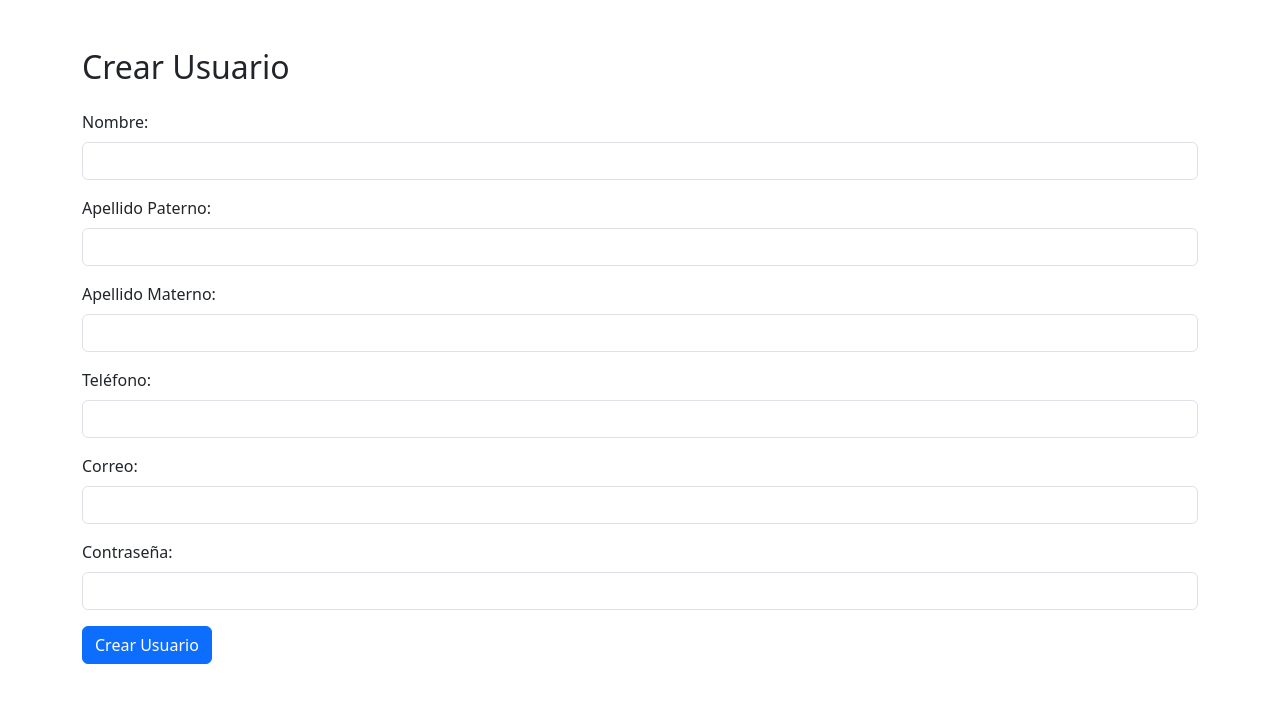
After one commit to jgonzalezfer/impactDev1, a PHP site: page /crear_usuario.php in a window 1280 px wide. The commit adds this page. Shown: the top 703 px of the page. Run offline with PHP 8.4, Linux system fonts and the light colour scheme.

Commit message:
funcional crear user

```diff
--- a/src/controller/UserController.php
+++ b/src/controller/UserController.php
@@ -9,51 +9,23 @@ class UserController
         $this->db = $db;
     }
 
-    public function createUser($data)
-    {
-        // Implementa la lógica para crear un usuario en la base de datos
-        // Asegúrate de validar los campos aquí antes de la inserción
-        $name = $data['name'];
-        $email = $data['email'];
-        $phone = $data['phone'];
-
-        // Ejemplo simple de validación
-        if (empty($name) || empty($email) || empty($phone)) {
-            return ["error" => "Todos los campos son obligatorios."];
-        }
-
-        // Continuar con la lógica de inserción en la base de datos
-        // ...
-
-        return ["success" => "Usuario creado exitosamente."];
-    }
-
-
-    public function readUser($userId)
-    {
-        // Implementa la lógica para leer un usuario de la base de datos
-        // ...
-    }
-
+    // eliminar usuario
     public function eliminarUsuario($id)
     {
         try {
-            // Lógica para eliminar al usuario por ID
             $this->db->eliminarUsuario($id);
 
-            // Redirigir a la página de usuarios después de la eliminación
             header('Location: home.php');
             exit();
         } catch (PDOException $e) {
             die("Error al eliminar usuario: " . $e->getMessage());
         }
     }
+
     // Obtener detalles del usuario por ID
-
     public function getUserDetails($id)
     {
         try {
-            // Logic to fetch user details from the UserModel
             return $this->db->getUserDetails($id);
         } catch (PDOException $e) {
             throw new Exception("Error al obtener detalles del usuario: " . $e->getMessage());
@@ -64,12 +36,27 @@ class UserController
     public function updateUser($id, $userData)
     {
         try {
-        // Logic to update user details in the UserModel
             $this->db->updateUser($id, $userData);
         } catch (PDOException $e) {
             throw new Exception("Error al actualizar usuario: " . $e->getMessage());
         }
     }
 
+    // Crear un nuevo usuario
+    public function createUser($data)
+    {
+        try {
+            $result = $this->db->createUser($data);
+
+            if (isset($result['success'])) {
+                echo '<div class="alert alert-success" role="alert">' . $result['success'] . '</div>';
+            } elseif (isset($result['error'])) {
+                echo '<div class="alert alert-danger" role="alert">' . $result['error'] . '</div>';
+            }
+        } catch (Exception $e) {
+            die("Error al crear usuario: " . $e->getMessage());
+        }
+    }
+
 
 }
--- /dev/null
+++ b/src/crear_usuario.php
@@ -0,0 +1,80 @@
+<?php
+require_once './controller/UserController.php';
+require_once './models/UserModel.php';
+
+// Inicializar el controlador y el modelo
+$userController = new UserController(new UserModel());
+
+if ($_SERVER['REQUEST_METHOD'] === 'POST') {
+    $userData = [
+        'nombre' => $_POST['nombre'],
+        'apellido_paterno' => $_POST['apellido_paterno'],
+        'apellido_materno' => $_POST['apellido_materno'],
+        'correo' => $_POST['correo'],
+        'telefono' => $_POST['telefono'],
+        'contrasena' => $_POST['contrasena']
+    ];
+
+    $result = $userController->createUser($userData);
+
+    if (isset($result['success'])) {
+        echo '<div class="alert alert-success" role="alert">' . $result['success'] . '</div>';
+
+    } elseif (isset($result['error'])) {
+        echo '<div class="alert alert-danger" role="alert">' . $result['error'] . '</div>';
+    }
+}
+?>
+
+<!DOCTYPE html>
+<html lang="es">
+
+<head>
+    <meta charset="UTF-8">
+    <meta name="viewport" content="width=device-width, initial-scale=1, shrink-to-fit=no">
+    <title>Crear Usuario</title>
+    <link href="https://cdn.jsdelivr.net/npm/bootstrap@5.3.0/dist/css/bootstrap.min.css" rel="stylesheet">
+</head>
+
+<body>
+
+    <div class="container mt-5">
+        <h2 class="mb-4">Crear Usuario</h2>
+
+        <!-- Formulario para crear un nuevo usuario -->
+        <form method="post" action="crear_usuario.php">
+            <!-- Campos del formulario -->
+            <div class="mb-3">
+                <label for="nombre" class="form-label">Nombre:</label>
+                <input type="text" name="nombre" class="form-control" required>
+            </div>
+            <div class="mb-3">
+                <label for="apellido_paterno" class="form-label">Apellido Paterno:</label>
+                <input type="text" name="apellido_paterno" class="form-control" required>
+            </div>
+            <div class="mb-3">
+                <label for="apellido_materno" class="form-label">Apellido Materno:</label>
+                <input type="text" name="apellido_materno" class="form-control" required>
+            </div>
+            <div class="mb-3">
+                <label for="telefono" class="form-label">Teléfono:</label>
+                <input type="text" name="telefono" class="form-control" required>
+            </div>
+            <div class="mb-3">
+                <label for="correo" class="form-label">Correo:</label>
+                <input type="email" name="correo" class="form-control" required>
+            </div>
+
+            <div class="mb-3">
+                <label for="contrasena" class="form-label">Contraseña:</label>
+                <input type="password" name="contrasena" class="form-control" required>
+            </div>
+
+            <button type="submit" class="btn btn-primary">Crear Usuario</button>
+        </form>
+    </div>
+
+    <script src="https://cdn.jsdelivr.net/npm/bootstrap@5.3.0/dist/js/bootstrap.bundle.min.js"></script>
+</body>
+
+</html>
--- a/src/eliminar_usuario.php
+++ b/src/eliminar_usuario.php
@@ -4,25 +4,20 @@
 if (isset($_GET['id']) && is_numeric($_GET['id'])) {
     $id = $_GET['id'];
 
-    // Incluir el controlador y ejecutar la acción de eliminar
     require_once './controller/UserController.php';
     require_once './models/UserModel.php';
 
-    // Crear una instancia de UserModel
     $userModel = new UserModel();
 
     try {
-        // Llamar al método eliminarUsuario del controlador
         $userModel->eliminarUsuario($id);
 
-        // Redirigir a la lista de usuarios después de la eliminación
         header('Location: home.php');
         exit();
     } catch (Exception $e) {
         die("Error al eliminar usuario: " . $e->getMessage());
     }
 } else {
-    // Redirigir a la lista de usuarios si no se proporciona un ID válido
     header('Location: home.php');
     exit();
 }
--- a/src/home.php
+++ b/src/home.php
@@ -14,7 +14,6 @@
   <div class="container mt-5">
     <h2 class="mb-4">CRUD de Usuarios</h2>
 
-    <!-- Tabla para mostrar los usuarios -->
     <table class="table">
       <thead>
         <tr>
@@ -35,7 +34,6 @@
         $userModel = new UserModel();
 
         try {
-          // Obtener todos los usuarios (modifica según tu necesidad)
           $users = $userModel->getAllUsers();
 
           foreach ($users as $user) {
@@ -59,7 +57,7 @@
       </tbody>
     </table>
 
-    <a href="#" class="btn btn-success">Agregar Nuevo Usuario</a>
+    <a href="crear_usuario.php" class="btn btn-success">Agregar Nuevo Usuario</a>
   </div>
 
   <script src="https://cdn.jsdelivr.net/npm/bootstrap@5.3.0/dist/js/bootstrap.bundle.min.js"></script>
--- a/src/models/UserModel.php
+++ b/src/models/UserModel.php
@@ -9,7 +9,6 @@ class UserModel
 
     public function __construct()
     {
-        // Configura la conexión a la base de datos
         $dbConfig = [
             'host' => 'localhost',
             'dbname' => 'impactdev',
@@ -19,8 +18,6 @@ class UserModel
 
         $this->db = new Database($dbConfig['host'], $dbConfig['dbname'], $dbConfig['username'], $dbConfig['password']);
     }
-
-
 
     // Obtener un usuario por su correo electrónico
     public function getUserByEmail($email)
@@ -75,9 +72,9 @@ class UserModel
     }
 
     // Actualizar un usuario por su ID
-    public function updateUser($userId, $userData) {
+    public function updateUser($userId, $userData)
+    {
         try {
-            // Construct the SQL query to update user details
             $query = "UPDATE usuarios SET
                       nombre = :nombre,
                       apellido_paterno = :apellido_paterno,
@@ -87,10 +84,8 @@ class UserModel
                       contrasena = :contrasena
                       WHERE id = :id";
 
-            // Prepare the query
             $statement = $this->db->getConnection()->prepare($query);
 
-            // Bind parameters
             $statement->bindParam(':nombre', $userData['nombre']);
             $statement->bindParam(':apellido_paterno', $userData['apellido_paterno']);
             $statement->bindParam(':apellido_materno', $userData['apellido_materno']);
@@ -99,13 +94,63 @@ class UserModel
             $statement->bindParam(':contrasena', $userData['contrasena']);
             $statement->bindParam(':id', $userId);
 
-            // Execute the query
             $statement->execute();
 
         } catch (PDOException $e) {
             throw new Exception("Error al actualizar usuario: " . $e->getMessage());
         }
     }
+
+    // Crear un nuevo usuario
+    public function createUser($data)
+    {
+        try {
+            $this->validateUserData($data);
+
+            $hashedPassword = $this->hashPassword($data['contrasena']);
+
+            $query = $this->db->getConnection()->prepare("
+                   INSERT INTO usuarios (nombre, apellido_paterno, apellido_materno, correo, telefono, contrasena)
+                   VALUES (:nombre, :apellido_paterno, :apellido_materno, :correo, :telefono, :contrasena)
+               ");
+
+            $query->bindParam(':nombre', $data['nombre']);
+            $query->bindParam(':apellido_paterno', $data['apellido_paterno']);
+            $query->bindParam(':apellido_materno', $data['apellido_materno']);
+            $query->bindParam(':correo', $data['correo']);
+            $query->bindParam(':telefono', $data['telefono']);
+            $query->bindParam(':contrasena', $hashedPassword);
+
+            $query->execute();
+
+            echo '<div class="alert alert-success" role="alert"> Usuario creado exitosamente</div>';
+            echo '<a href="home.php" class="btn btn-primary">Ir al Home</a>';
+
+            echo '<script>setTimeout(function(){ window.location.href = "home.php"; }, 9000);</script>';
+
+
+        } catch (PDOException $e) {
+            throw new Exception("Error al crear usuario: " . $e->getMessage());
+        }
+    }
+
+    // Hash de contraseñas
+    public function hashPassword($password)
+    {
+        return password_hash($password, PASSWORD_DEFAULT);
+    }
+
+    // Validar datos del usuario
+    private function validateUserData($data)
+    {
+        $requiredFields = ['nombre', 'apellido_paterno', 'apellido_materno', 'correo', 'telefono', 'contrasena'];
+
+        foreach ($requiredFields as $field) {
+            if (empty($data[$field])) {
+                throw new Exception("Todos los campos son obligatorios.");
+            }
+        }
+    }
 }
 
 ?>
```
Also changed, not shown: src/editar_usuario.php (+0 -10 lines), src/index.php (+1 -7 lines). Lines whose indentation alone changed are shown as unchanged.
